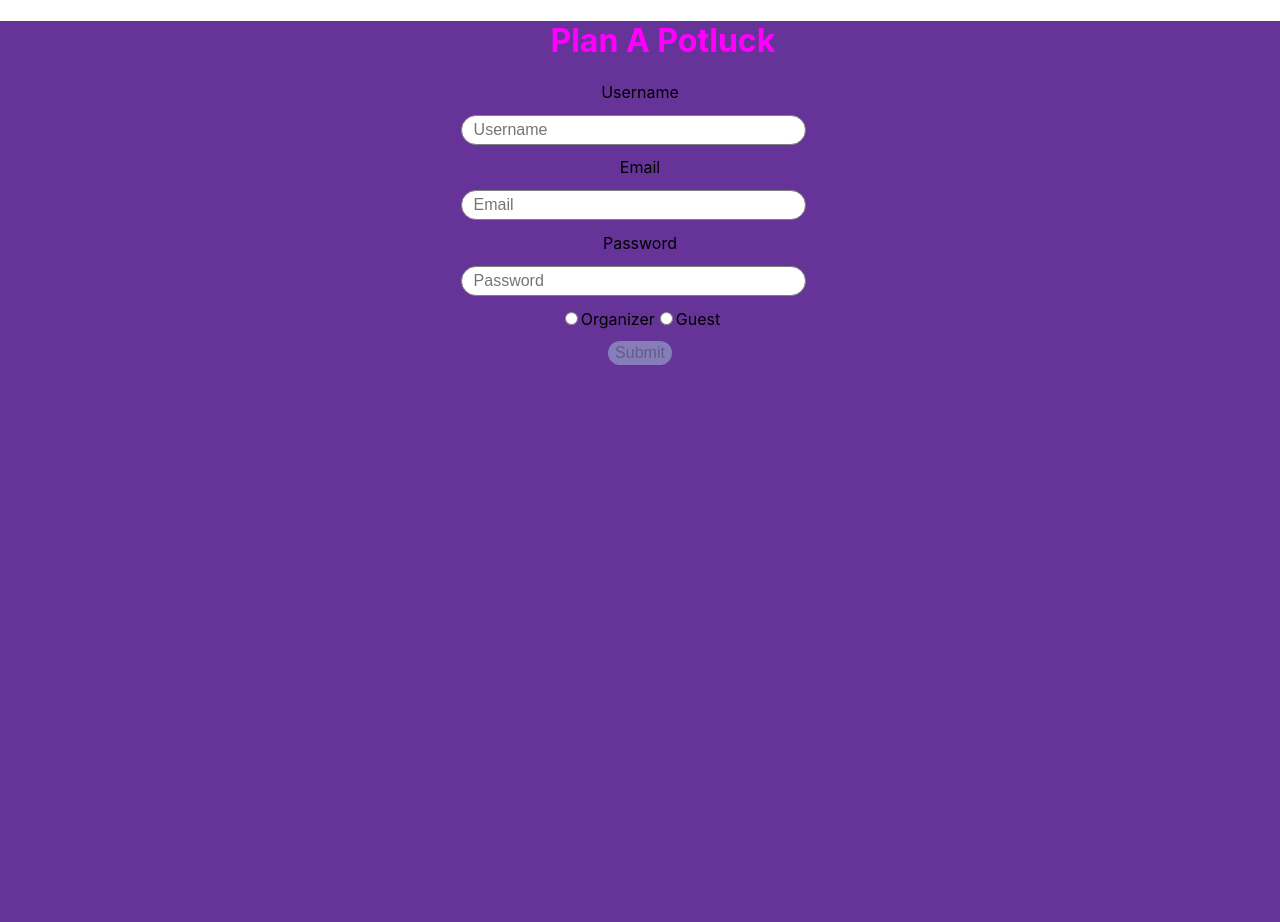
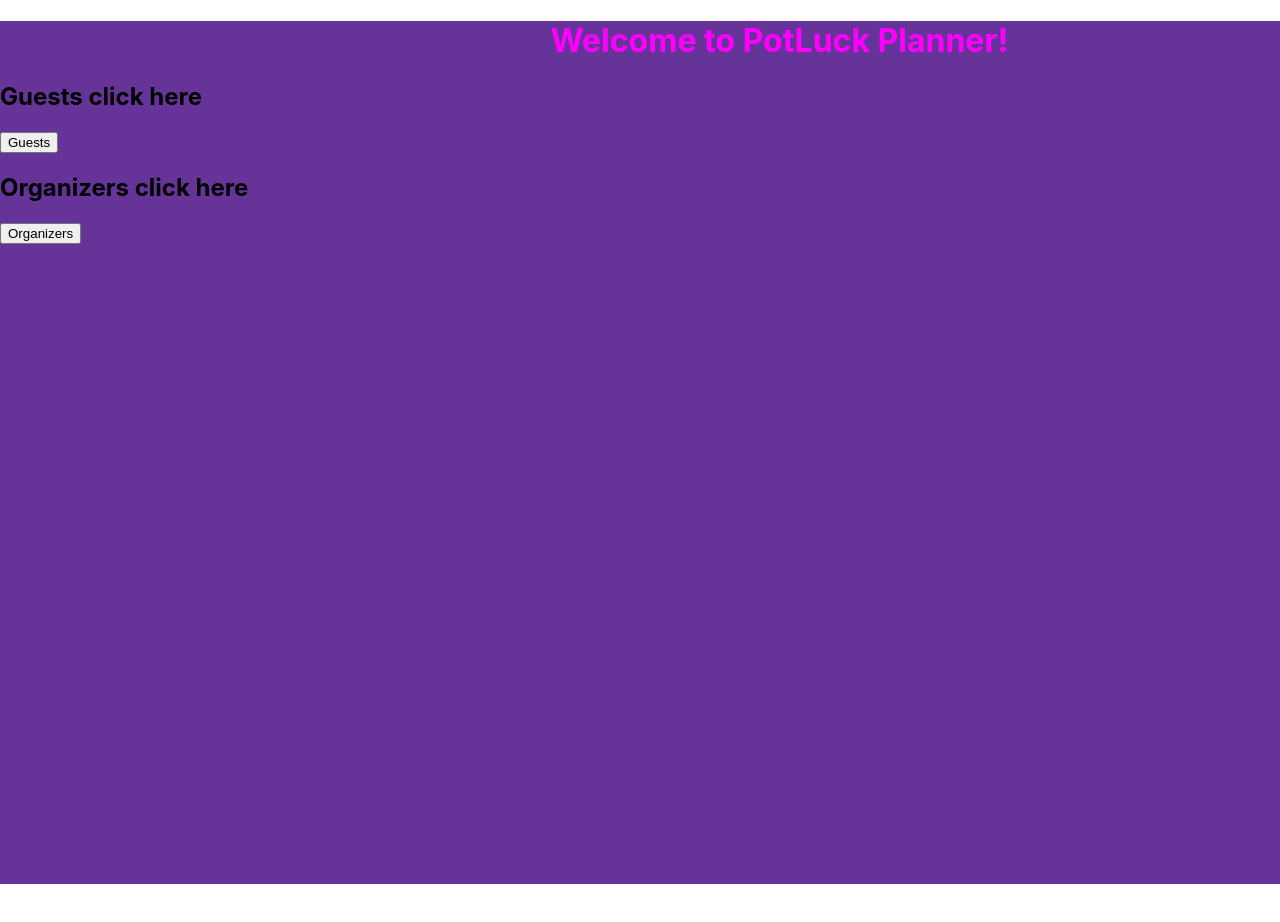
Before and after one commit to bw-potluck-planner-46/Frontend, a React (Create React App) app in the folder front-end/: page / in a window 1280 px wide. Shown: the top 922 px of the page. After the commit the page ends 884 px from the top, so only its background shows below. Built offline with nearby package versions, Linux system fonts and the light colour scheme.

Commit message:
intitial routing & landing page setup

```diff
--- a/front-end/src/App.js
+++ b/front-end/src/App.js
@@ -1,13 +1,12 @@
 import React from 'react';
-import Login from './components/Login';
-import UserDashboard from './Private/UserDashboard';
-import Private from './utils/PrivateRoute';
-import Register from './components/Register';
+import LandingPage from "./components/LandingPage"
+import GuestStart from "./components/GuestStart"
+import OrganizerStart from "./components/OrganizerStart"
 
-import { BrowserRouter as Router, Route } from "react-router-dom";
+import { BrowserRouter as Route, Switch, useHistory } from "react-router-dom";
 import styled from 'styled-components';
 
-const StyledApp = styled.body`
+const StyledDiv = styled.div`
 background-color: rebeccapurple;
 padding-bottom: 50%;
 `
@@ -15,28 +14,38 @@ const StyledHeader = styled.header`
 margin-left: 43%;
 color: fuchsia;
 `
+const App = () => {
+  const history = useHistory()
 
-function App() {
+  const guestRoute = () => {
+    history.push(`/guest`)
+  }
+  const organizerRoute = () => {
+    history.push(`/organizer`)
+  }
   return (
-    <Router>
-      <StyledApp>
-      <div className="App">
-      <StyledHeader>
-        <header className="App-header">
-          <h1>Plan A Potluck</h1>
-          <Route exact path="/" component={Login} />
-        </header>
-        </StyledHeader>
-        <Register />
-        <div className="attendee">
-          <Private path="/protected" component={UserDashboard} />
-        {/* <Potluck /> */}
-        </div>
-      </div>
-      </StyledApp>
-    </Router>
 
-  );
+    <>
+        <Switch>
+              <Route exact path="/">
+                <StyledDiv>
+                <StyledHeader><h1>Welcome to PotLuck Planner!</h1></StyledHeader>
+                <h2>Guests click here</h2>
+                <button onClick={guestRoute}>Guests</button>
+                <h2>Organizers click here</h2>
+                <button onClick={organizerRoute}>Organizers</button>
+                </StyledDiv>
+              </Route>
+
+          <Route path="/guest">
+            <GuestStart />
+          </Route>
+
+          <Route path="/organizer">
+            <OrganizerStart />
+          </Route>
+        </Switch>
+    </>
+  )
 }
-
-export default App;
+export default App
--- a/front-end/src/components/GuestStart.js
+++ b/front-end/src/components/GuestStart.js
@@ -1,26 +1,11 @@
 import React from 'react'
-import {Switch, Route, useHistory} from 'react-router-dom'
-import Login from "./Login"
-import Register from "./Register"
 
 const GuestStart = () => {
-    const history = useHistory()
-
-    const loginRoute = () => {
-        history.push(`/guest/login`)
-    }
-    const registerRoute = () => {
-        history.push(`/guest/register`)
-    }
     return (
         <div>
             <h2>Welcome Guest!</h2>
-            <button onClick={loginRoute}>Log In</button>
-            <button onclick={registerRoute}>Register</button>
-        <Switch>
-            <Route exact path="/guest/login" component={Login} />
-            <Route exact path="/guest/register" component={Register} />
-        </Switch>
+            <button>Log In</button>
+            <button>Register</button>
         </div>
     )
 }
--- a/front-end/src/components/LandingPage.js
+++ b/front-end/src/components/LandingPage.js
@@ -1,5 +1,7 @@
 import React from 'react'
-import {useHistory} from 'react-router-dom'
+import {Switch, useHistory, Route} from 'react-router-dom'
+import GuestStart from "./GuestStart"
+import OrganizerStart from "./OrganizerStart"
 
 const LandingPage = () => {
     const history = useHistory()
@@ -19,6 +21,11 @@ const LandingPage = () => {
             <button onClick={guestRoute}>Guests</button>
             <h2>Organizers click here</h2>
             <button onClick={organizerRoute}>Organizers</button>
+            <Switch>
+                <Route path="/guests" component={GuestStart} />
+
+                <Route path="/organizers" component={OrganizerStart} />
+            </Switch>
         </div>
     )
 }
--- a/front-end/src/index.js
+++ b/front-end/src/index.js
@@ -6,6 +6,7 @@ import {createStore, applyMiddleware, compose} from 'redux'
 import {Provider} from 'react-redux'
 import thunk from 'redux-thunk'
 import reducer from './reducers'
+import {BrowserRouter as Router} from "react-router-dom"
 
 import './index.css'
 import App from './App'
@@ -15,7 +16,9 @@ const store = createStore(reducer, compose(applyMiddleware(thunk), window.devToo
 ReactDOM.render(
   <React.StrictMode>
     <Provider store= {store}>
-      <App />
+     <Router>
+       <App />
+     </Router>
     </Provider>
   </React.StrictMode>,
   document.getElementById('root')
```
